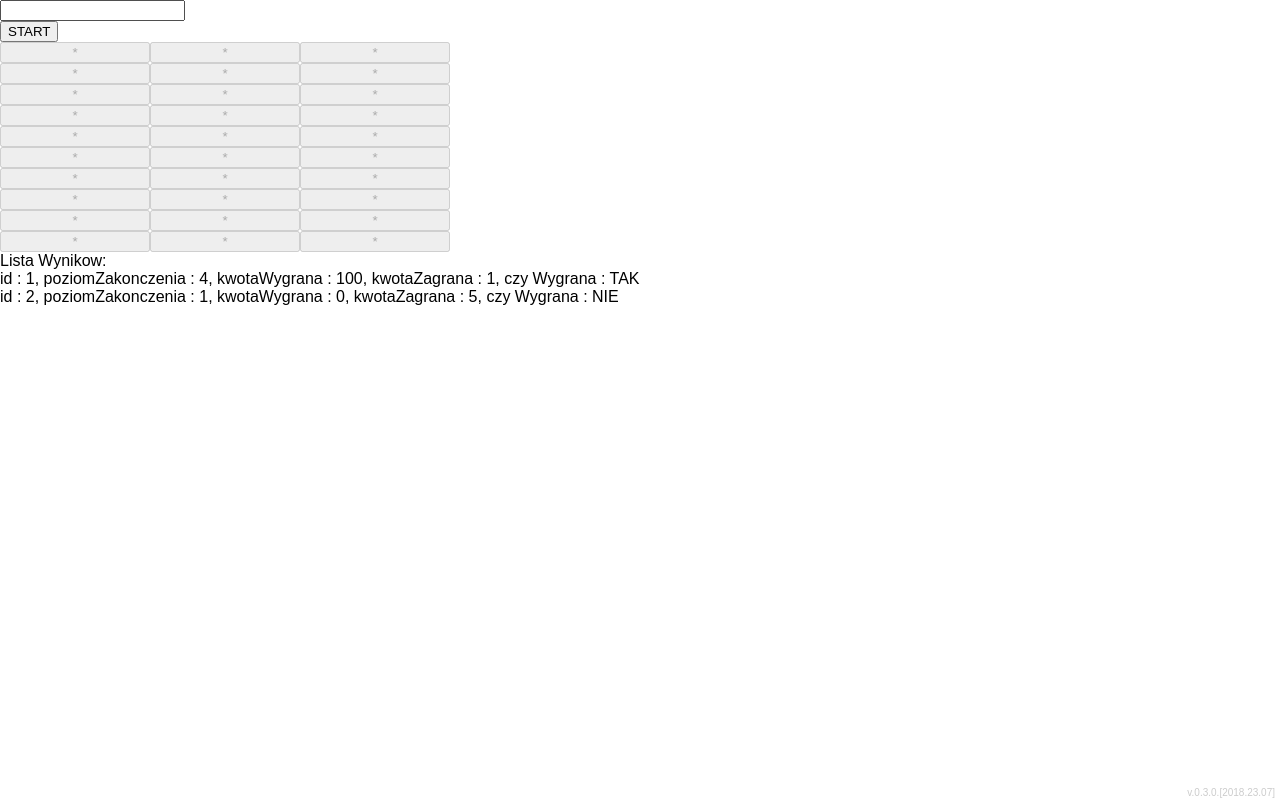
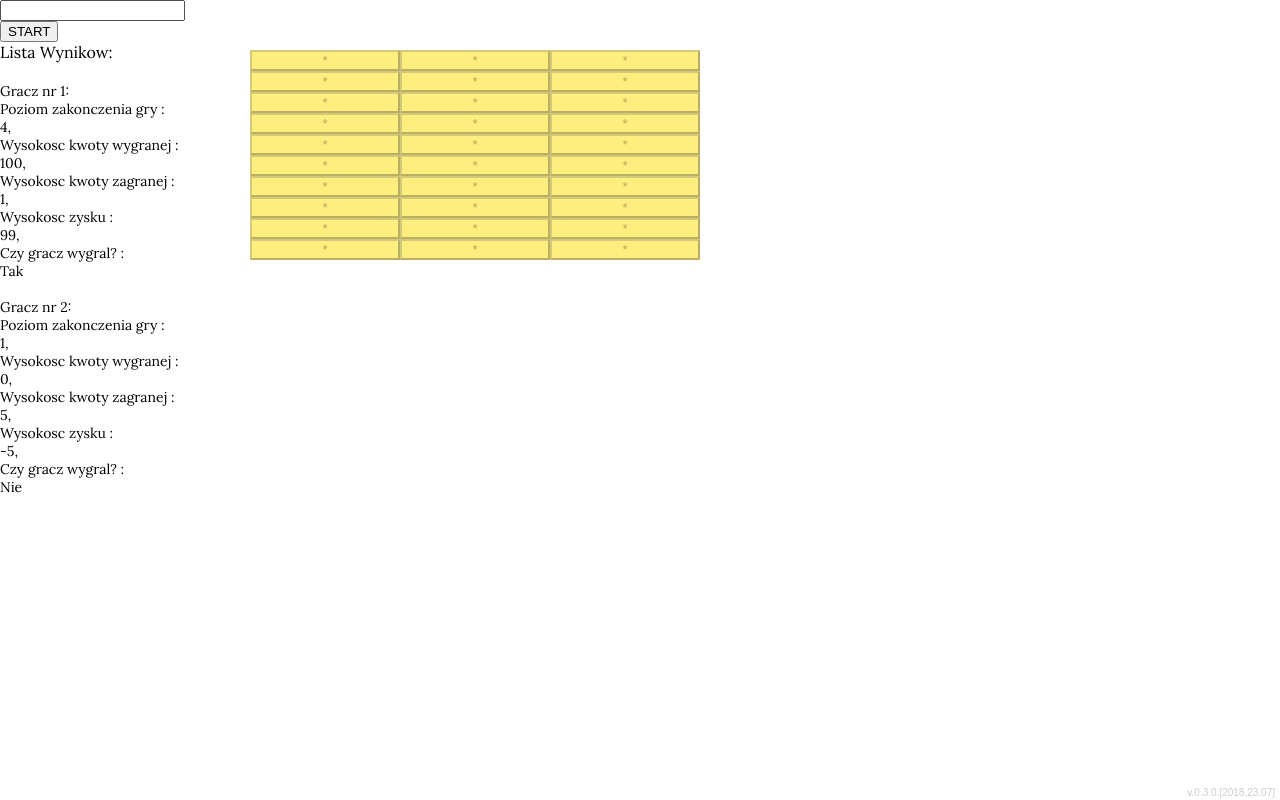
Before and after one commit to scrumptiousCherry/pierwsze_trzy_tygodnie, a React (Create React App) app in the folder npm_react/gra-wieza/: page / in a window 1280 px wide. Built offline with nearby package versions, Linux system fonts and the light colour scheme.

Commit message:
zmiana koloru buttonów

```diff
--- a/npm_react/gra-wieza/src/App.js
+++ b/npm_react/gra-wieza/src/App.js
@@ -1,8 +1,8 @@
 /*
 STYLOWANIE
 ZLICZANIE KWOTY WYGRANEJ:
-DWA NOWE KLUCZE W STATE: {done :[WARTOSC Z INPUTA PO KLIKNIECIU START]}, KWOTA WYGRANEJ
-(ZMIENIA SIE PO KLIKNIECIU W NASTEPNY POZIOM),
+done done done ::: [DWA NOWE KLUCZE W STATE: WARTOSC Z INPUTA PO KLIKNIECIU START, KWOTA WYGRANEJ
+(ZMIENIA SIE PO KLIKNIECIU W NASTEPNY POZIOM)],
 WYGLAD LISTY WYNIKOW
 RILIS
 KURS NA EGGHEAD ES6
@@ -12,10 +12,8 @@
 zainstalowac skype
 */
 import './App.css';
-
 import moment from 'moment';
 import React, { Component } from 'react';
-
 moment.locale('pl');
 
 
@@ -27,7 +25,7 @@
       pudelkoPrzyciskow.push({
         id: i,
         czyAktywny: false,
-        tekstPrzycisku: '*'
+        tekstPrzycisku: '*',
       })
     }
     this.state= {
@@ -61,29 +59,60 @@
       komunikatBledu: '',
       wartoscInputa: '',
       przechowywanieZInputa : '',
-      kwotaWygranej : 0
+      kwotaWygranej : 0,
 
+      kolorTekstu: 'rgba(0, 0, 0, 0.6)'
     }
   }
   wyswietlListeWynikow = () => {
     return (
-      <div>
+      <div
+      style = {{
+        'font-size' : 16,
+        'fontFamily': 'Lora',
+
+      }}>
+      <link href="https://fonts.googleapis.com/css?family=Lora" rel="stylesheet"></link>
       Lista Wynikow:
+      <br/> <br/>
         {this.state.listaWynikow.map((x, index) => {
           let czyWygranaTekst = ''
           if(x.czyWygrana === true){
-            czyWygranaTekst = 'TAK'
+            czyWygranaTekst = 'Tak'
           }
           if(x.czyWygrana === false){
-            czyWygranaTekst = 'NIE'
+            czyWygranaTekst = 'Nie'
           }
           return(
-          <div>
-            id : {x.id},
-            poziomZakonczenia : {x.poziomZakonczenia},
-            kwotaWygrana : {x.kwotaWygrana},
-            kwotaZagrana : {x.kwotaZagrana},
-            czy Wygrana : {czyWygranaTekst}
+          <div style = {{
+            'font-size' : 14,
+            'fontFamily' : 'Lora',
+            // 'display' : 'flex',
+            // 'msFlexDirection' : 'column',
+            // 'justifyContent' : 'flex-end'
+          }}>
+            Gracz nr {x.id}:
+            <br/>
+            Poziom zakonczenia gry :
+            <br/>
+            {x.poziomZakonczenia},
+            <br/>
+            Wysokosc kwoty wygranej :
+            <br/>
+            {x.kwotaWygrana},
+            <br/>
+            Wysokosc kwoty zagranej :
+            <br/>
+            {x.kwotaZagrana},
+            <br/>
+            Wysokosc zysku :
+            <br/>
+            {x.zysk},
+            <br/>
+            Czy gracz wygral? :
+            <br/>
+            {czyWygranaTekst}
+            <br/><br/>
           </div>
         );
         })
@@ -92,9 +121,15 @@
     );
   }
 
+
   wyswietlListePrzycisow = () => {
     return(
-      <div style = {{'width' : 450}}>
+      <div style = {{
+        'width' : 450,
+        'position' : 'absolute',
+        'left' : 250,
+        'top' : 50,
+        }}>
         {this.state.listaPrzyciskow.map((x, index)=>  {
           let styleDisplay = {'display' : 'inline-block','width' : 150}
           if(index === 2 || index === 6 || index === 9){
@@ -108,7 +143,10 @@
               <button
                 disabled = {!x.czyAktywny}
                 onClick = {() => this.nastepnyPoziom(index)}
-                style = {{'width': '100%'}}
+                style = {{
+                  'width': '100%',
+                  'backgroundColor' : '#feee7d'
+                }}
               >{x.tekstPrzycisku}</button>
             </div>
           );
@@ -240,7 +278,8 @@
           poziomZakonczenia : this.state.poziomAktywny,
           kwotaZagrana : parseFloat(this.state.przechowywanieZInputa),
           kwotaWygrana: this.state.kwotaWygranej,
-          zysk: 60.00 - 7.00,
+          zysk: this.state.kwotaWygranej -
+          parseFloat(this.state.przechowywanieZInputa),
           czyWygrana: okreslenieWygranej(),
           data: moment().format('LLLL')
     })
```
